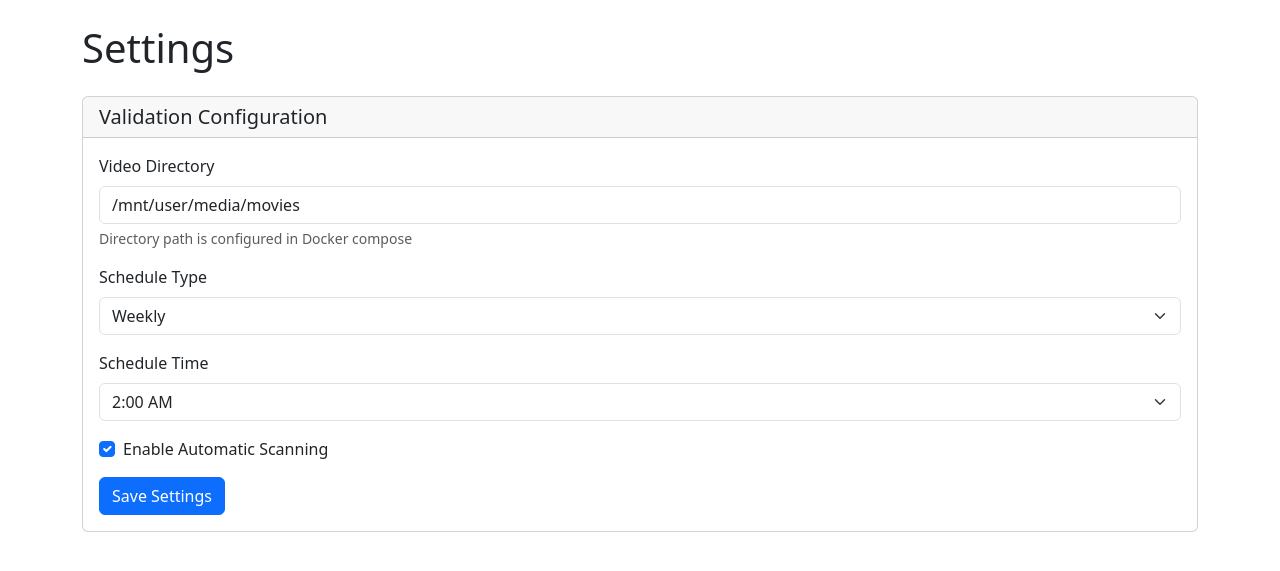
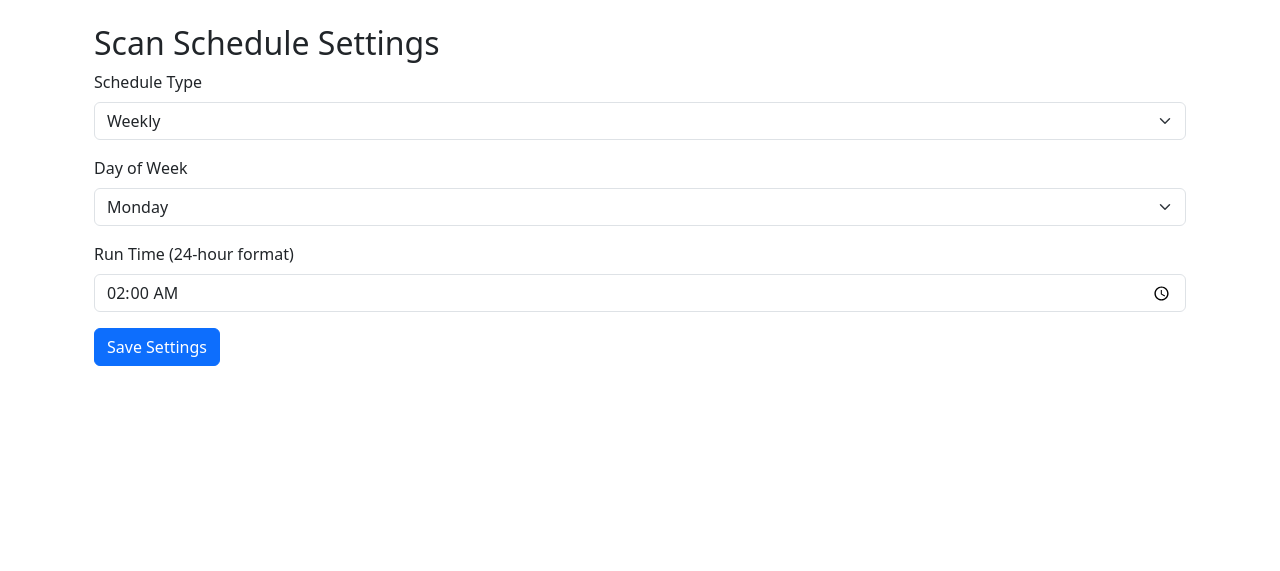
Before and after one commit to citadella/video-validator, a Flask app: page /settings in a window 1280 px wide. Shown: the part 56-627 px from the top of the page. Run offline with Flask 3, Linux system fonts and the light colour scheme; data comes from the database, SQL or seed files in the repository.

Commit message:
Release v1.1.1: Enhanced scheduling, repair status columns, improved backup deletion

```diff
--- a/app.py
+++ b/app.py
@@ -11,7 +11,6 @@ import time
 app = Flask(__name__)
 app.secret_key = 'your-secret-key-here'
 
-# Configure logging for debugging
 logging.basicConfig(
     level=logging.DEBUG,
     format='%(asctime)s - %(name)s - %(levelname)s - %(message)s'
@@ -26,8 +25,8 @@ MEDIA_PATHS = {
 VIDEO_EXTENSIONS = ['.mp4', '.mkv', '.avi', '.mov', '.wmv']
 
 CHECKPOINTS = {
-    'movie': [60, 600, 1800],   # 1, 10, 30 minutes
-    'tv': [60, 300, 600]        # 1, 5, 10 minutes
+    'movie': [60, 600, 1800],
+    'tv': [60, 300, 600]
 }
 
 repair_progress = {
@@ -59,9 +58,25 @@ def init_db():
             duration REAL,
             file_mtime REAL,
             file_size INTEGER,
-            last_checked TIMESTAMP
+            last_checked TIMESTAMP,
+            repair_attempted TIMESTAMP,
+            repair_success BOOLEAN
         )
     ''')
+    conn.execute('''
+        CREATE TABLE IF NOT EXISTS app_settings (
+            id INTEGER PRIMARY KEY AUTOINCREMENT,
+            schedule_type TEXT NOT NULL DEFAULT 'weekly',
+            day_of_week TEXT,
+            occurrence TEXT,
+            run_time TIME NOT NULL DEFAULT '02:00'
+        )
+    ''')
+    if conn.execute('SELECT COUNT(*) FROM app_settings').fetchone()[0] == 0:
+        conn.execute('''
+            INSERT INTO app_settings (schedule_type, run_time)
+            VALUES ('weekly', '02:00')
+        ''')
     conn.commit()
     conn.close()
 
@@ -71,7 +86,6 @@ def validate_video(filepath, media_type):
     checkpoints = CHECKPOINTS[media_type]
     errors = []
     check_results = {f'check_{t//60}m': 0 for t in [60, 300, 600, 1800]}
-
     try:
         duration_cmd = [
             'ffprobe', '-v', 'error', '-show_entries', 'format=duration',
@@ -80,7 +94,6 @@ def validate_video(filepath, media_type):
         duration = float(subprocess.check_output(duration_cmd).decode().strip())
     except Exception as e:
         return 'failed', f'[{filepath}] Could not get duration: {e}', 0, check_results
-
     for seconds in checkpoints:
         checkpoint_name = f'check_{seconds//60}m'
         if duration > seconds:
@@ -103,7 +116,6 @@ def validate_video(filepath, media_type):
                 check_results[checkpoint_name] = 0
         else:
             check_results[checkpoint_name] = -1
-
     status = "passed" if not errors else "failed"
     return status, '\n'.join(errors), duration, check_results
 
@@ -113,44 +125,44 @@ def should_validate_file(filepath, db_row):
     try:
         current_mtime = os.path.getmtime(filepath)
         current_size = os.path.getsize(filepath)
-        if (current_mtime != db_row['file_mtime'] or
-            current_size != db_row['file_size']):
+        if (current_mtime != db_row['file_mtime'] or current_size != db_row['file_size']):
             return True
     except Exception:
         pass
     return False
 
 def repair_video_file(filepath):
-    """Attempt to repair a corrupted video file using multiple FFmpeg strategies.
-    If all repair strategies fail, delete the backup."""
     app.logger.info(f"Starting repair for: {filepath}")
-
     if not os.path.exists(filepath):
         app.logger.error(f"File not found: {filepath}")
         return "failed", "File not found"
-
     if not os.access(filepath, os.R_OK):
         app.logger.error(f"Cannot read file: {filepath}")
         return "failed", "Cannot read file"
-
     dir_path = os.path.dirname(filepath)
     if not os.access(dir_path, os.W_OK):
         app.logger.error(f"Cannot write to directory: {dir_path}")
         return "failed", "Cannot write to directory"
-
     backup_dir = os.path.join(dir_path, '.video_backups')
     filename = os.path.basename(filepath)
     backup_path = os.path.join(backup_dir, f"{filename}.backup")
 
+    # Mark repair attempt in DB
+    conn = get_db_connection()
+    conn.execute('''
+        UPDATE validation_results
+        SET repair_attempted = ?, repair_success = NULL
+        WHERE filepath = ?
+    ''', (datetime.now(), filepath))
+    conn.commit()
+    conn.close()
+
     try:
         os.makedirs(backup_dir, mode=0o755, exist_ok=True)
         app.logger.info(f"Created backup directory: {backup_dir}")
-
         if not os.path.exists(backup_path):
             shutil.copy2(filepath, backup_path)
             app.logger.info(f"Created backup: {backup_path}")
-
-        # Check FFmpeg
         try:
             subprocess.run(['ffmpeg', '-version'], capture_output=True, timeout=5)
         except (subprocess.TimeoutExpired, FileNotFoundError) as e:
@@ -171,6 +183,7 @@ def repair_video_file(filepath):
             if os.path.exists(temp_path1) and os.path.getsize(temp_path1) > 0:
                 shutil.move(temp_path1, filepath)
                 app.logger.info(f"Repaired using container rebuild: {filepath}")
+                _update_repair_status(filepath, True)
                 return "success", "Container rebuild successful"
         except (subprocess.CalledProcessError, subprocess.TimeoutExpired):
             if os.path.exists(temp_path1):
@@ -191,6 +204,7 @@ def repair_video_file(filepath):
             if os.path.exists(temp_path2) and os.path.getsize(temp_path2) > 0:
                 shutil.move(temp_path2, filepath)
                 app.logger.info(f"Repaired using error recovery: {filepath}")
+                _update_repair_status(filepath, True)
                 return "success", "Error recovery successful"
         except (subprocess.CalledProcessError, subprocess.TimeoutExpired):
             if os.path.exists(temp_path2):
@@ -212,6 +226,7 @@ def repair_video_file(filepath):
             if os.path.exists(temp_path3) and os.path.getsize(temp_path3) > 0:
                 shutil.move(temp_path3, filepath)
                 app.logger.info(f"Repaired using re-encoding: {filepath}")
+                _update_repair_status(filepath, True)
                 return "success", "Re-encoding successful"
         except (subprocess.CalledProcessError, subprocess.TimeoutExpired):
             if os.path.exists(temp_path3):
@@ -226,19 +241,29 @@ def repair_video_file(filepath):
                 app.logger.error(f"Could not delete backup after failed repair: {e}")
         else:
             app.logger.info(f"No backup found to delete after failed repair: {backup_path}")
-
+        _update_repair_status(filepath, False)
         return "failed", "All repair strategies failed"
 
     except Exception as e:
         app.logger.error(f"Repair exception for {filepath}: {e}")
-        # Also delete backup if repair fails due to exception
         if os.path.exists(backup_path):
             try:
                 os.remove(backup_path)
                 app.logger.info(f"Deleted backup after failed repair: {backup_path}")
             except Exception as e2:
                 app.logger.error(f"Could not delete backup after failed repair: {e2}")
+        _update_repair_status(filepath, False)
         return "failed", f"Exception: {e}"
+
+def _update_repair_status(filepath, success):
+    conn = get_db_connection()
+    conn.execute('''
+        UPDATE validation_results
+        SET repair_success = ?, repair_attempted = ?
+        WHERE filepath = ?
+    ''', (1 if success else 0, datetime.now(), filepath))
+    conn.commit()
+    conn.close()
 
 def repair_all_failed_files():
     global repair_progress
@@ -314,7 +339,6 @@ def results():
     page = request.args.get('page', 1, type=int)
     per_page = 200
     offset = (page - 1) * per_page
-
     conn = get_db_connection()
     base_query = 'SELECT * FROM validation_results WHERE media_type = ?'
     count_query = 'SELECT COUNT(*) FROM validation_results WHERE media_type = ?'
@@ -445,37 +469,23 @@ def start_repair():
 def get_repair_progress():
     return jsonify(repair_progress)
 
-@app.route('/debug-repair')
-def debug_repair():
-    diagnostics = {}
-    diagnostics['repair_progress'] = repair_progress
-    for media_type, path in MEDIA_PATHS.items():
-        try:
-            test_file = os.path.join(path, '.write_test')
-            with open(test_file, 'w') as f:
-                f.write('test')
-            os.remove(test_file)
-            diagnostics[f'{media_type}_writable'] = True
-        except Exception as e:
-            diagnostics[f'{media_type}_writable'] = False
-            diagnostics[f'{media_type}_error'] = str(e)
-    try:
-        result = subprocess.run(['ffmpeg', '-version'], capture_output=True, timeout=5)
-        diagnostics['ffmpeg_available'] = result.returncode == 0
-    except Exception as e:
-        diagnostics['ffmpeg_available'] = False
-        diagnostics['ffmpeg_error'] = str(e)
+@app.route('/settings', methods=['GET', 'POST'])
+def settings():
     conn = get_db_connection()
-    failed_count = conn.execute(
-        'SELECT COUNT(*) FROM validation_results WHERE status = "failed"'
-    ).fetchone()[0]
+    settings = conn.execute('SELECT * FROM app_settings').fetchone()
+    if request.method == 'POST':
+        schedule_type = request.form['schedule_type']
+        day_of_week = request.form.get('day_of_week')
+        occurrence = request.form.get('occurrence')
+        run_time = request.form['run_time']
+        conn.execute('''
+            UPDATE app_settings
+            SET schedule_type = ?, day_of_week = ?, occurrence = ?, run_time = ?
+        ''', (schedule_type, day_of_week, occurrence, run_time))
+        conn.commit()
+        return redirect(url_for('settings'))
     conn.close()
-    diagnostics['failed_files_count'] = failed_count
-    return jsonify(diagnostics)
-
-@app.route('/settings')
-def settings():
-    return render_template('settings.html')
+    return render_template('settings.html', settings=settings)
 
 if __name__ == '__main__':
     app.run(host='0.0.0.0', port=5000)
--- a/templates/settings.html
+++ b/templates/settings.html
@@ -1,60 +1,72 @@
 {% extends "base.html" %}
-
 {% block content %}
-<div class="row">
-    <div class="col-md-12">
-        <h1 class="mb-4">Settings</h1>
-
-        <div class="card">
-            <div class="card-header">
-                <h5 class="mb-0">Validation Configuration</h5>
-            </div>
-            <div class="card-body">
+<div class="container mt-4">
+    <h2>Scan Schedule Settings</h2>
     <form method="POST">
         <div class="mb-3">
-                        <label for="directory" class="form-label">Video Directory</label>
-                        <input type="text" class="form-control" id="directory" name="directory"
-                               value="/mnt/user/media/movies" readonly>
-                        <div class="form-text">Directory path is configured in Docker compose</div>
-                    </div>
-
-                    <div class="mb-3">
-                        <label for="schedule_type" class="form-label">Schedule Type</label>
-                        <select class="form-select" id="schedule_type" name="schedule_type">
-                            <option value="daily">Daily</option>
-                            <option value="weekly" selected>Weekly</option>
-                            <option value="monthly">Monthly</option>
+            <label class="form-label">Schedule Type</label>
+            <select class="form-select" name="schedule_type" id="scheduleType">
+                <option value="weekly" {% if settings.schedule_type == 'weekly' %}selected{% endif %}>Weekly</option>
+                <option value="monthly" {% if settings.schedule_type == 'monthly' %}selected{% endif %}>Monthly</option>
             </select>
         </div>
-
-                    <div class="mb-3">
-                        <label for="schedule_time" class="form-label">Schedule Time</label>
-                        <select class="form-select" id="schedule_time" name="schedule_time">
-                            <option value="00:00">12:00 AM</option>
-                            <option value="00:30">12:30 AM</option>
-                            <option value="01:00">1:00 AM</option>
-                            <option value="01:30">1:30 AM</option>
-                            <option value="02:00" selected>2:00 AM</option>
-                            <option value="02:30">2:30 AM</option>
-                            <option value="03:00">3:00 AM</option>
-                            <option value="03:30">3:30 AM</option>
-                            <!-- Add more time options as needed -->
+        <div class="mb-3" id="weeklyOptions" {% if settings.schedule_type != 'weekly' %}style="display:none"{% endif %}>
+            <label class="form-label">Day of Week</label>
+            <select class="form-select" name="day_of_week">
+                <option value="Monday" {% if settings.day_of_week == 'Monday' %}selected{% endif %}>Monday</option>
+                <option value="Tuesday" {% if settings.day_of_week == 'Tuesday' %}selected{% endif %}>Tuesday</option>
+                <option value="Wednesday" {% if settings.day_of_week == 'Wednesday' %}selected{% endif %}>Wednesday</option>
+                <option value="Thursday" {% if settings.day_of_week == 'Thursday' %}selected{% endif %}>Thursday</option>
+                <option value="Friday" {% if settings.day_of_week == 'Friday' %}selected{% endif %}>Friday</option>
+                <option value="Saturday" {% if settings.day_of_week == 'Saturday' %}selected{% endif %}>Saturday</option>
+                <option value="Sunday" {% if settings.day_of_week == 'Sunday' %}selected{% endif %}>Sunday</option>
             </select>
         </div>
-
-                    <div class="mb-3">
-                        <div class="form-check">
-                            <input class="form-check-input" type="checkbox" id="auto_scan" name="auto_scan" checked>
-                            <label class="form-check-label" for="auto_scan">
-                                Enable Automatic Scanning
-                            </label>
+        <div class="mb-3" id="monthlyOptions" {% if settings.schedule_type != 'monthly' %}style="display:none"{% endif %}>
+            <div class="row">
+                <div class="col">
+                    <label class="form-label">Day of Week</label>
+                    <select class="form-select" name="day_of_week">
+                        <option value="Monday" {% if settings.day_of_week == 'Monday' %}selected{% endif %}>Monday</option>
+                        <option value="Tuesday" {% if settings.day_of_week == 'Tuesday' %}selected{% endif %}>Tuesday</option>
+                        <option value="Wednesday" {% if settings.day_of_week == 'Wednesday' %}selected{% endif %}>Wednesday</option>
+                        <option value="Thursday" {% if settings.day_of_week == 'Thursday' %}selected{% endif %}>Thursday</option>
+                        <option value="Friday" {% if settings.day_of_week == 'Friday' %}selected{% endif %}>Friday</option>
+                        <option value="Saturday" {% if settings.day_of_week == 'Saturday' %}selected{% endif %}>Saturday</option>
+                        <option value="Sunday" {% if settings.day_of_week == 'Sunday' %}selected{% endif %}>Sunday</option>
+                    </select>
+                </div>
+                <div class="col">
+                    <label class="form-label">Occurrence</label>
+                    <select class="form-select" name="occurrence">
+                        <option value="first" {% if settings.occurrence == 'first' %}selected{% endif %}>First</option>
+                        <option value="second" {% if settings.occurrence == 'second' %}selected{% endif %}>Second</option>
+                        <option value="third" {% if settings.occurrence == 'third' %}selected{% endif %}>Third</option>
+                        <option value="fourth" {% if settings.occurrence == 'fourth' %}selected{% endif %}>Fourth</option>
+                        <option value="last" {% if settings.occurrence == 'last' %}selected{% endif %}>Last</option>
+                    </select>
                 </div>
             </div>
-
+        </div>
+        <div class="mb-3">
+            <label class="form-label">Run Time (24-hour format)</label>
+            <input type="time" class="form-control" name="run_time"
+                   value="{{ settings.run_time }}" required>
+        </div>
         <button type="submit" class="btn btn-primary">Save Settings</button>
     </form>
 </div>
-        </div>
-    </div>
-</div>
+<script>
+document.getElementById('scheduleType').addEventListener('change', function() {
+    const weekly = document.getElementById('weeklyOptions');
+    const monthly = document.getElementById('monthlyOptions');
+    if (this.value === 'weekly') {
+        weekly.style.display = 'block';
+        monthly.style.display = 'none';
+    } else if (this.value === 'monthly') {
+        weekly.style.display = 'none';
+        monthly.style.display = 'block';
+    }
+});
+</script>
 {% endblock %}
```
Also changed, not shown: templates/results.html (+25 -42 lines). Lines whose indentation alone changed are shown as unchanged.
